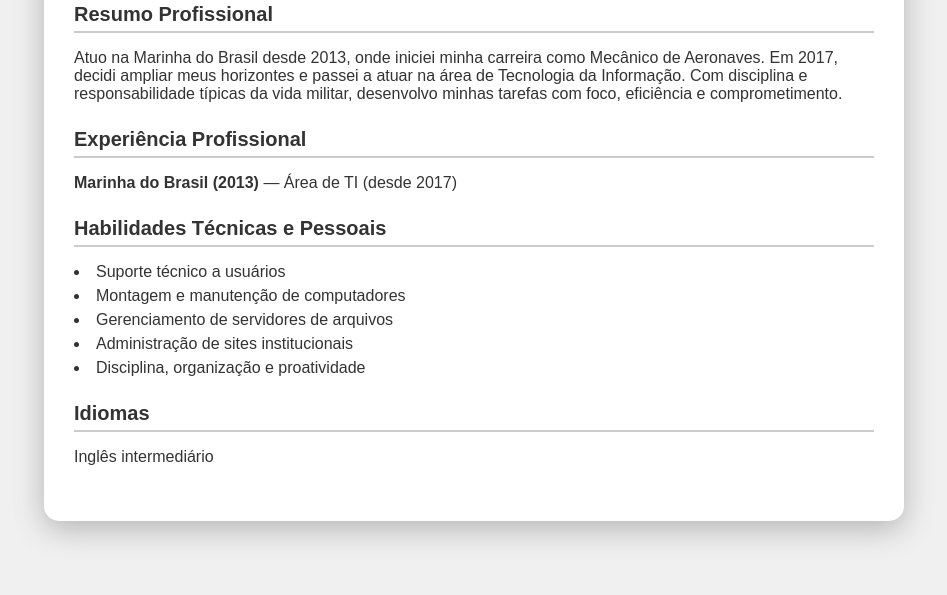
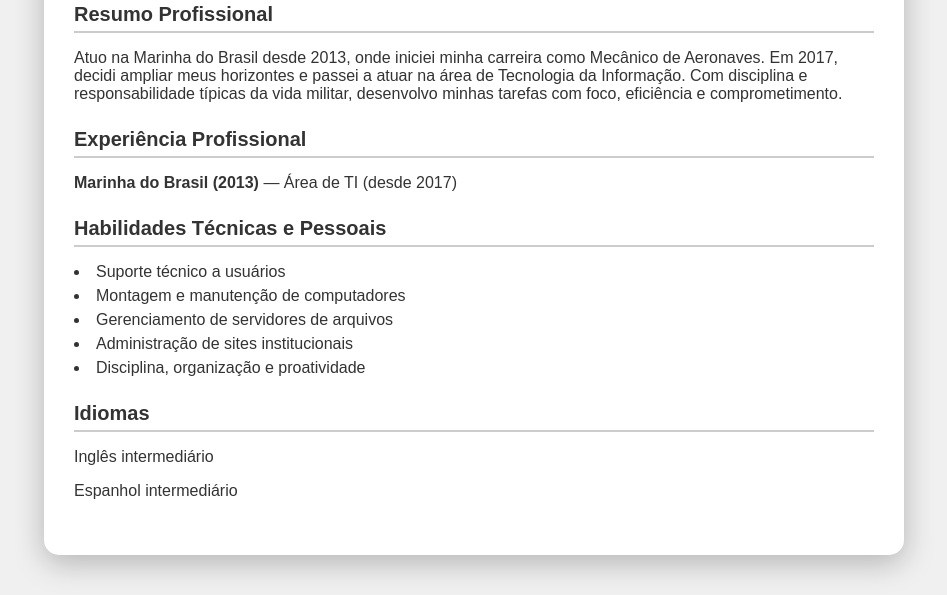
Before and after one commit to LuizCastros/projeto_pessoal, a plain HTML site: page sobremim/curriculo.html in a window 1280 px wide. Shown: the part 217-812 px from the top of the page, without its empty margins (166-1113 px from the left). Drawn offline with Linux system fonts and the light colour scheme.

Commit message:
Update curriculo.html
Update idioma

```diff
--- a/sobremim/curriculo.html
+++ b/sobremim/curriculo.html
@@ -90,6 +90,7 @@
     <div class="secao">
       <h2>Idiomas</h2>
       <p>Inglês intermediário</p>
+      <p>Espanhol intermediário</p>
     </div>
   </div>
 
```
